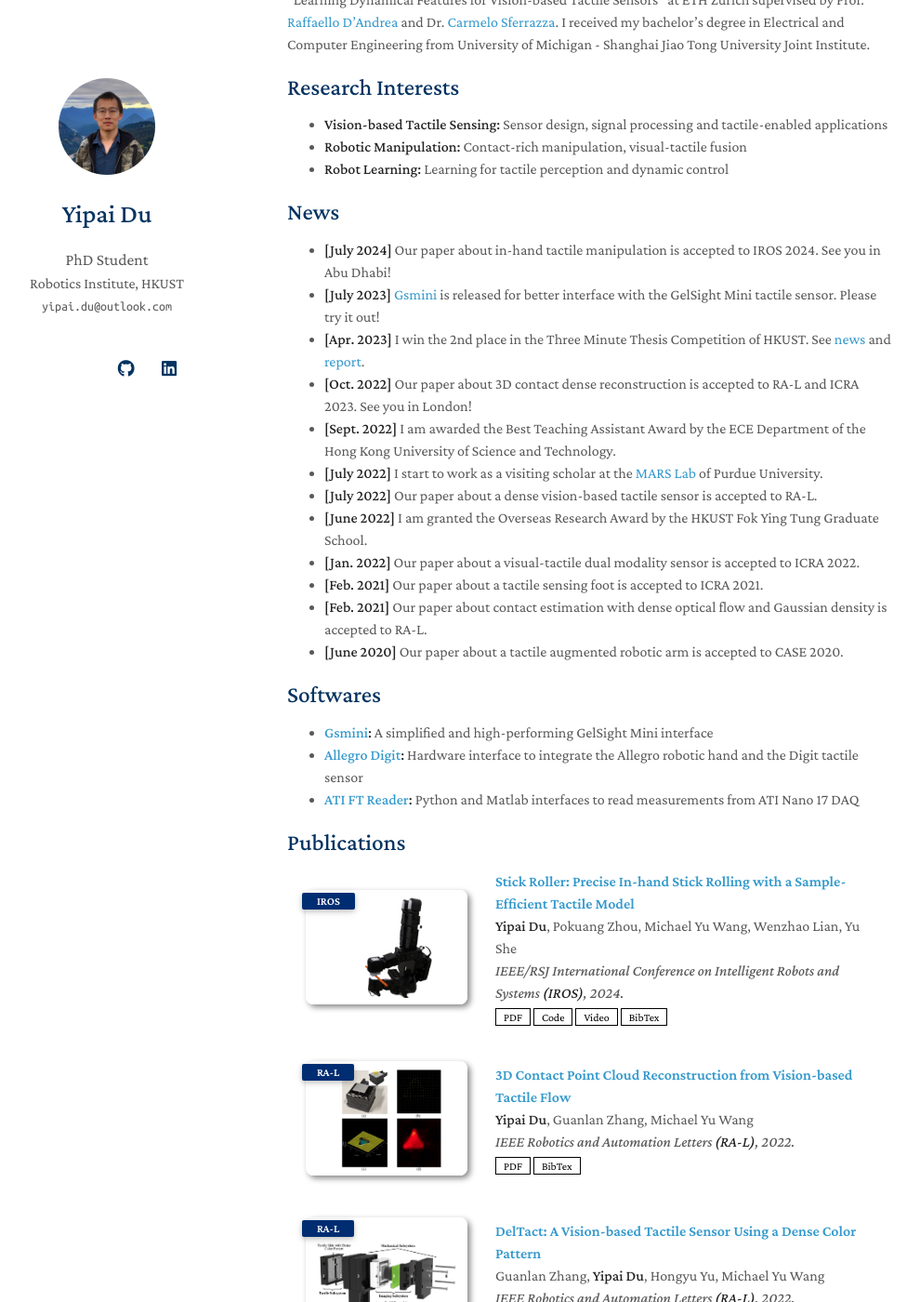
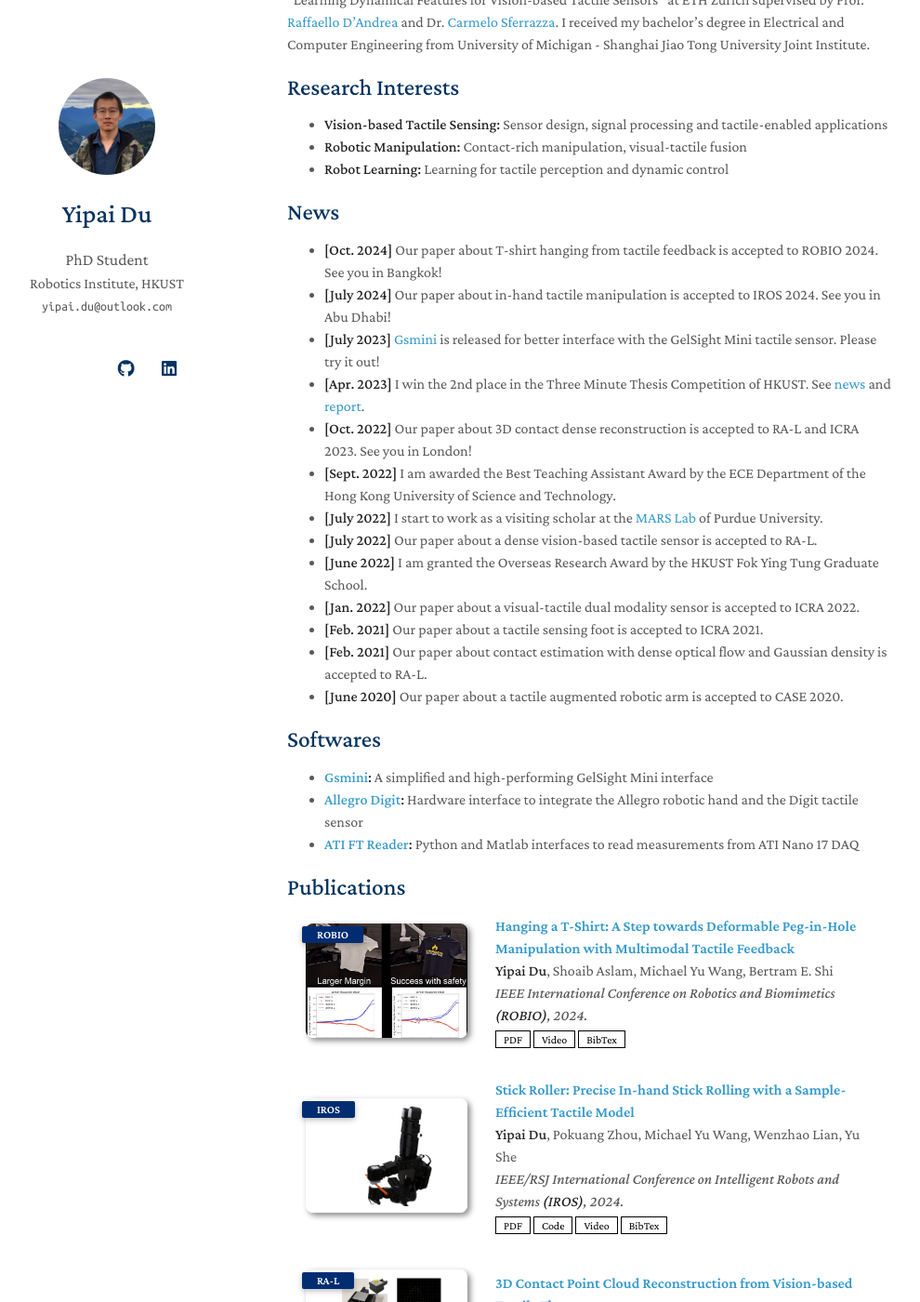
Before and after one commit to duyipai/duyipai.github.io, a Jekyll site: the page built from index.md, in a window 1280 px wide and 1400 px high, scrolled down 241 px. Shown: the whole window at 93% size, without its empty margins (161-1151 px from the left). Built offline with Jekyll 4.4.1, drawn with Linux system fonts in a browser that asks for light colours; nearby versions of some CDN libraries; a style sheet for code colours, icons or effects is not loaded; our own code applies the rules of GitHub Pages for plain Markdown files.

Commit message:
add robio

```diff
--- a/_data/publications.yml
+++ b/_data/publications.yml
@@ -1,4 +1,13 @@
 main:
+
+  - title: "Hanging a T-Shirt: A Step towards Deformable Peg-in-Hole Manipulation with Multimodal Tactile Feedback"
+    authors: <strong>Yipai Du</strong>, Shoaib Aslam, Michael Yu Wang, Bertram E. Shi
+    conference_short: ROBIO
+    conference: IEEE International Conference on Robotics and Biomimetics <strong>(ROBIO)</strong>, 2024.
+    pdf: ./assets/files/Du2024Hanging.pdf
+    video: https://youtu.be/gvNa6HQnww4
+    bibtex: ./assets/files/Du2024Hanging.txt
+    image: ./assets/img/Du2024Hanging.png
 
   - title: "Stick Roller: Precise In-hand Stick Rolling with a Sample-Efficient Tactile Model"
     authors: <strong>Yipai Du</strong>, Pokuang Zhou, Michael Yu Wang, Wenzhao Lian, Yu She
--- /dev/null
+++ b/assets/files/Du2024Hanging.txt
@@ -0,0 +1,7 @@
+@inproceedings{du2024hanging,
+  title={Hanging a T-Shirt: A Step towards Deformable Peg-in-Hole Manipulation with Multimodal Tactile Feedback},
+  author={Yipai Du, Shoaib Aslam, Michael Yu Wang, Bertram E. Shi},
+  booktitle={2024 IEEE International Conference on Robotics and Biomimetics (ROBIO)},
+  year={2024},
+  organization={IEEE}
+}
--- a/index.md
+++ b/index.md
@@ -13,6 +13,7 @@ I obtained my PhD degree in robotics from the Hong Kong University of Science an
 - **Robot Learning:** Learning for tactile perception and dynamic control
 
 ## News
+- **[Oct. 2024]** Our paper about T-shirt hanging from tactile feedback is accepted to ROBIO 2024. See you in Bangkok!
 - **[July 2024]** Our paper about in-hand tactile manipulation is accepted to IROS 2024. See you in Abu Dhabi!
 - **[July 2023]** [Gsmini](https://github.com/duyipai/gsmini) is released for better interface with the GelSight Mini tactile sensor. Please try it out!
 - **[Apr. 2023]** I win the 2nd place in the Three Minute Thesis Competition of HKUST. See [news](https://3mt.hkust.edu.hk/news/2023-hkust-3mtr-competition) and [report](https://ri.hkust.edu.hk/news/congratulations-yipai-duphd-student-electronic-and-computer-engineering-winning-second-place).
```
Also changed, not shown: assets/img/Du2024Hanging.png (added), 1 other file.
